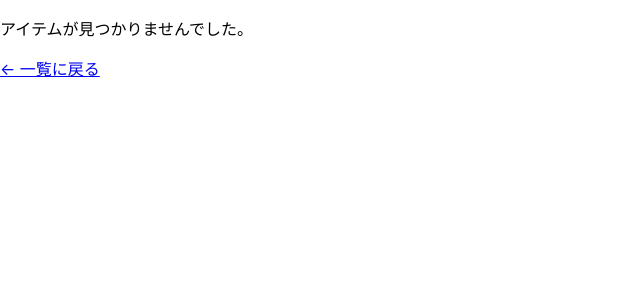
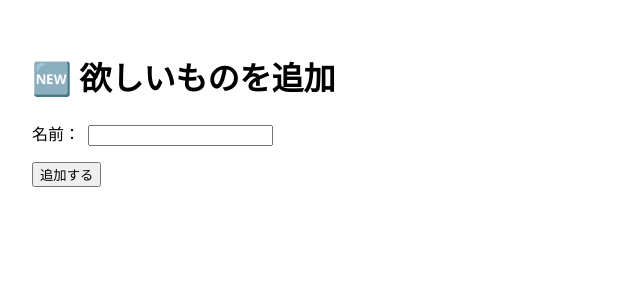
Before and after one commit to Kai-Nakamura10/wishlist-app, a React (Vite) app: page /wishlist/new in a window 1280 px wide. Shown: the top 300 px of the page, without its empty margins (0-640 px from the left). Built offline with nearby package versions, Linux system fonts and the light colour scheme.

Commit message:
新規作成機能

```diff
--- a/src/App.tsx
+++ b/src/App.tsx
@@ -2,6 +2,7 @@ import { Route, Routes } from "react-router-dom";
 import WishlistPage from "./features/wishlist/WishlistPage";
 import HomePage from "./pages/home";
 import WishlistDetailPage from './features/wishlist/WishlistDetailPage';
+import WishlistNewPage from './features/wishlist/WishlistNewPage';
 
 function App() {
   return (
@@ -9,6 +10,7 @@ function App() {
       <Route path="/" element={<HomePage />} />
       <Route path="/wishlist" element={<WishlistPage />} />
       <Route path="/wishlist/:id" element={<WishlistDetailPage />} />
+      <Route path="/wishlist/new" element={<WishlistNewPage />} />
     </Routes>
   );
 }
--- a/src/features/wishlist/WishlistDetailPage.tsx
+++ b/src/features/wishlist/WishlistDetailPage.tsx
@@ -1,6 +1,6 @@
 // src/features/wishlist/pages/WishlistDetailPage.tsx
 import { useParams, Link } from 'react-router-dom';
-import { useWishlist } from './hooks/useWishlist';
+import { useWishlist } from './contexts/WishlistContext';
 
 export default function WishlistDetailPage() {
   const { id } = useParams<{ id: string }>();
--- /dev/null
+++ b/src/features/wishlist/WishlistNewPage.tsx
@@ -0,0 +1,41 @@
+// src/features/wishlist/pages/WishlistNewPage.tsx
+import { useState } from 'react';
+import { useNavigate } from 'react-router-dom';
+import { useWishlist } from './contexts/WishlistContext';
+
+export default function WishlistNewPage() {
+  const [name, setName] = useState('');
+  const { handleAdd } = useWishlist();
+  const navigate = useNavigate();
+
+  const handleSubmit = (e: React.FormEvent) => {
+    e.preventDefault();
+
+    if (name.trim() === '') return;
+
+    handleAdd(name.trim());
+    navigate('/wishlist');
+  };
+
+  return (
+    <div style={{ padding: '2rem' }}>
+      <h1>🆕 欲しいものを追加</h1>
+
+      <form onSubmit={handleSubmit}>
+        <div style={{ marginBottom: '1rem' }}>
+          <label htmlFor="name">名前：</label>
+          <input
+            id="name"
+            type="text"
+            value={name}
+            onChange={(e) => setName(e.target.value)}
+            required
+            style={{ marginLeft: '0.5rem' }}
+          />
+        </div>
+
+        <button type="submit">追加する</button>
+      </form>
+    </div>
+  );
+}
--- a/src/features/wishlist/WishlistPage.tsx
+++ b/src/features/wishlist/WishlistPage.tsx
@@ -1,6 +1,6 @@
-// src/features/wishlist/WishlistPage.tsx
+import { Link } from 'react-router-dom';
 import WishlistList from './containers/WishlistContainer';
-import { useWishlist } from './hooks/useWishlist';
+import { useWishlist } from './contexts/WishlistContext';
 
 export default function WishlistPage() {
   const { items, isLoading, handleToggle, handleDelete } = useWishlist();
@@ -8,6 +8,14 @@ export default function WishlistPage() {
   return (
     <div style={{ padding: '2rem' }}>
       <h1>🛍 欲しいもの一覧</h1>
+
+      {/* ✅ ここに追加リンクを表示 */}
+      <div style={{ marginBottom: '1rem' }}>
+        <Link to="/wishlist/new" style={{ fontWeight: 'bold', textDecoration: 'none' }}>
+          + 欲しいものを追加
+        </Link>
+      </div>
+
       {isLoading ? (
         <p>読み込み中...</p>
       ) : (
--- /dev/null
+++ b/src/features/wishlist/contexts/WishlistContext.tsx
@@ -0,0 +1,63 @@
+import { createContext, useContext, useEffect, useState } from 'react';
+import type { WishlistItem } from '../types';
+import { mockWishlist } from '../mocks/task';
+
+const STORAGE_KEY = 'wishlist';
+
+type WishlistContextType = {
+  items: WishlistItem[];
+  isLoading: boolean;
+  handleToggle: (id: string) => void;
+  handleDelete: (id: string) => void;
+  handleAdd: (name: string) => void;
+};
+
+const WishlistContext = createContext<WishlistContextType | undefined>(undefined);
+
+export const WishlistProvider = ({ children }: { children: React.ReactNode }) => {
+  const [items, setItems] = useState<WishlistItem[]>([]);
+  const [isLoading, setIsLoading] = useState(true);
+
+  useEffect(() => {
+    const stored = localStorage.getItem(STORAGE_KEY);
+    setItems(stored ? JSON.parse(stored) : mockWishlist);
+    setIsLoading(false);
+  }, []);
+
+  useEffect(() => {
+    if (!isLoading) {
+      localStorage.setItem(STORAGE_KEY, JSON.stringify(items));
+    }
+  }, [items, isLoading]);
+
+  const handleToggle = (id: string) => {
+    setItems(prev =>
+      prev.map(item => item.id === id ? { ...item, bought: !item.bought } : item)
+    );
+  };
+
+  const handleDelete = (id: string) => {
+    setItems(prev => prev.filter(item => item.id !== id));
+  };
+
+  const handleAdd = (name: string) => {
+    const newItem: WishlistItem = {
+      id: crypto.randomUUID(),
+      name,
+      bought: false,
+    };
+    setItems(prev => [...prev, newItem]);
+  };
+
+  return (
+    <WishlistContext.Provider value={{ items, isLoading, handleToggle, handleDelete, handleAdd }}>
+      {children}
+    </WishlistContext.Provider>
+  );
+};
+
+export const useWishlist = () => {
+  const ctx = useContext(WishlistContext);
+  if (!ctx) throw new Error('useWishlist must be used within a WishlistProvider');
+  return ctx;
+};
--- a/src/features/wishlist/hooks/useWishlist.ts
+++ /dev/null
@@ -1,31 +0,0 @@
-// src/features/wishlist/hooks/useWishlist.ts
-import { useState, useEffect } from 'react';
-import type { WishlistItem } from '../types';
-import { mockWishlist } from '../mocks/task';
-
-export const useWishlist = () => {
-  const [items, setItems] = useState<WishlistItem[]>([]);
-  const [isLoading, setIsLoading] = useState(true);
-
-  useEffect(() => {
-    const timeout = setTimeout(() => {
-      setItems(mockWishlist);
-      setIsLoading(false);
-    }, 500);
-    return () => clearTimeout(timeout);
-  }, []);
-
-  const handleToggle = (id: string) => {
-    setItems((prev) =>
-      prev.map((item) =>
-        item.id === id ? { ...item, bought: !item.bought } : item
-      )
-    );
-  };
-
-  const handleDelete = (id: string) => {
-    setItems((prev) => prev.filter((item) => item.id !== id));
-  };
-
-  return { items, isLoading, handleToggle, handleDelete };
-};
--- a/src/main.tsx
+++ b/src/main.tsx
@@ -3,13 +3,16 @@ import { createRoot } from 'react-dom/client'
 import './index.css'
 import App from './App.tsx'
 import { BrowserRouter } from "react-router-dom";
+import { WishlistProvider } from './features/wishlist/contexts/WishlistContext';
 
 const rootElement = document.getElementById("root")
 
 createRoot(rootElement!).render(
   <StrictMode>
   <BrowserRouter>
-    <App />
+    <WishlistProvider>
+      <App />
+    </WishlistProvider>
   </BrowserRouter>
   </StrictMode>,
 )
```
